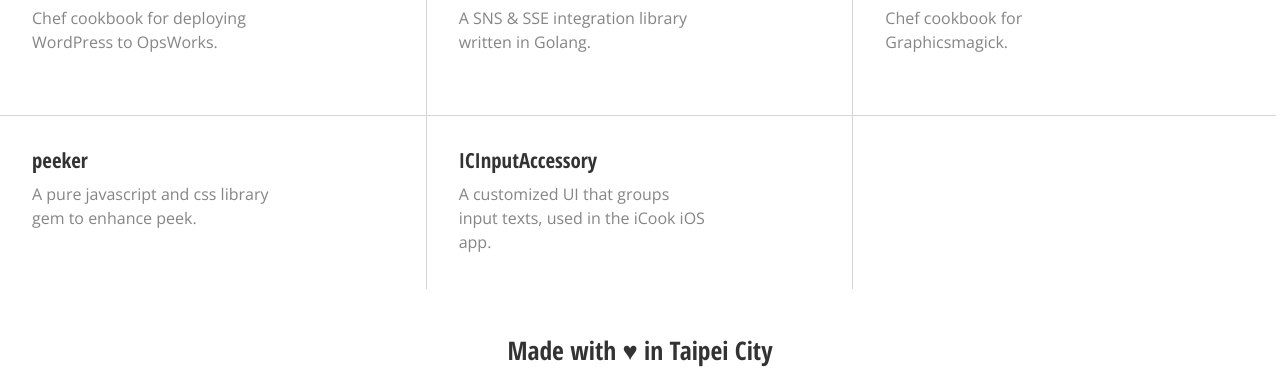
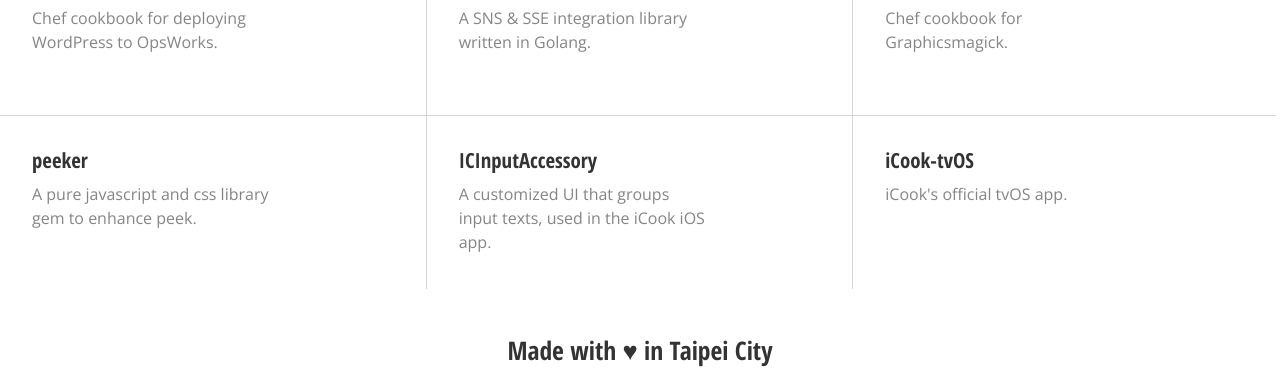
Before and after one commit to polydice/polydice.github.io, a plain HTML site: page index.html in a window 1280 px wide. Shown: the part 1165-1553 px from the top of the page. Drawn offline with nearby package versions, Linux system fonts and the light colour scheme; some packages are replaced by stand-ins of ours.

Commit message:
Add iCook-tvOS to the project list

```diff
--- a/index.html
+++ b/index.html
@@ -91,6 +91,10 @@
         <h1>ICInputAccessory</h1>
         <p>A customized UI that groups input texts, used in the iCook iOS app.</p>
       </a>
+      <a href="https://github.com/polydice/iCook-tvOS" class="grid-item">
+        <h1>iCook-tvOS</h1>
+        <p>iCook's official tvOS app.</p>
+      </a>
       <div class="right-cover"></div>
       <div class="bottom-cover"></div>
     </div>
```
